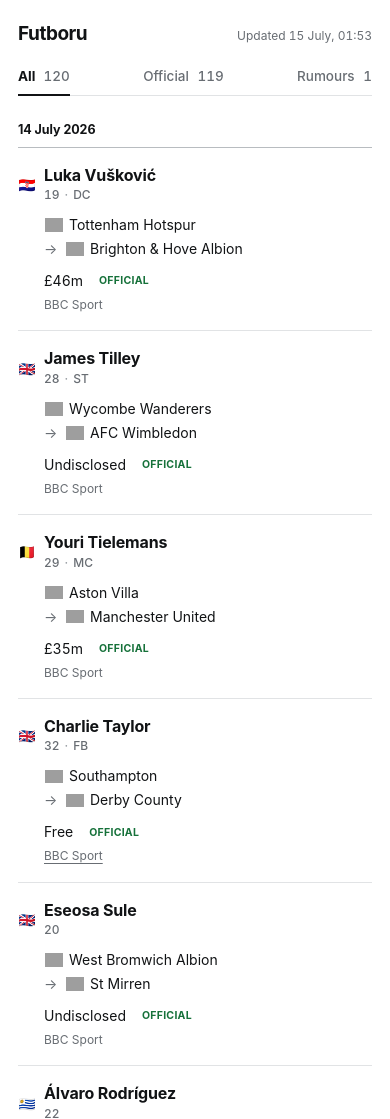
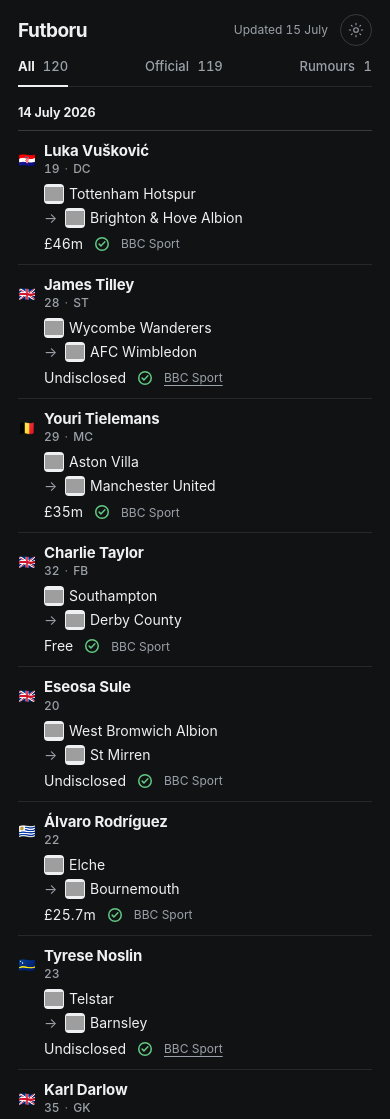
Before and after one commit to AlptoKolega/Futboru, a website: page index.html in a window 390 px wide. Shown: the top 1119 px of the page. Drawn offline with Linux system fonts and the light colour scheme; grey boxes are pictures that could not be loaded; a web font is replaced by a local one.

Commit message:
Add dense dark-first transfer feed

```diff
--- a/app.js
+++ b/app.js
@@ -1,6 +1,8 @@
 const elements = {
   freshness: document.querySelector("#freshness"),
   feed: document.querySelector("#feed"),
+  themeColor: document.querySelector("#theme-color"),
+  themeToggle: document.querySelector("#theme-toggle"),
   filters: [...document.querySelectorAll("[data-filter]")],
   counts: {
     all: document.querySelector("#count-all"),
@@ -24,13 +26,6 @@
 const updateDate = new Intl.DateTimeFormat("en-GB", {
   day: "numeric",
   month: "long",
-  timeZone: "Europe/Warsaw",
-});
-
-const updateTime = new Intl.DateTimeFormat("en-GB", {
-  hour: "2-digit",
-  minute: "2-digit",
-  hour12: false,
   timeZone: "Europe/Warsaw",
 });
 
@@ -64,11 +59,13 @@
 function formatFreshness(timestamp) {
   const date = new Date(timestamp);
   if (Number.isNaN(date.getTime())) return "Update pending";
-  return `Updated ${updateDate.format(date)}, ${updateTime.format(date)}`;
+  return `Updated ${updateDate.format(date)}`;
 }
 
 function statusLabel(status) {
-  return status === "official" ? "Official" : "Rumour";
+  if (status === "official") return "Official";
+  if (status === "rumour") return "Rumour";
+  return "Unknown status";
 }
 
 function safeText(value, fallback = "—") {
@@ -160,6 +157,7 @@
   crestSlot.className = "club-crest-slot";
   crestSlot.setAttribute("aria-hidden", "true");
   if (crestUrl) {
+    crestSlot.classList.add("has-crest");
     const crest = document.createElement("img");
     crest.className = "club-crest";
     crest.src = crestUrl;
@@ -193,12 +191,49 @@
   return cell;
 }
 
+function svgNode(name, attributes) {
+  const node = document.createElementNS("http://www.w3.org/2000/svg", name);
+  for (const [attribute, value] of Object.entries(attributes)) node.setAttribute(attribute, value);
+  return node;
+}
+
+function statusElement(status) {
+  const kind = status === "official" || status === "rumour" ? status : "unknown";
+  const label = statusLabel(status);
+  const wrapper = document.createElement("span");
+  wrapper.className = `status status-${kind}`;
+  wrapper.title = label;
+
+  const icon = svgNode("svg", {
+    class: "status-icon",
+    viewBox: "0 0 16 16",
+    "aria-hidden": "true",
+    focusable: "false",
+  });
+  icon.append(svgNode("circle", { cx: "8", cy: "8", r: "6.25" }));
+
+  if (kind === "official") {
+    icon.append(svgNode("path", { d: "m5.15 8.15 1.75 1.75 4-4.15" }));
+  } else {
+    icon.append(
+      svgNode("path", { d: "M6.25 6.15a1.9 1.9 0 1 1 2.2 2.75c-.3.15-.45.4-.45.75v.15" }),
+      svgNode("circle", { cx: "8", cy: "11.35", r: ".7", fill: "currentColor", stroke: "none" }),
+    );
+  }
+
+  const accessibleLabel = document.createElement("span");
+  accessibleLabel.className = "sr-only";
+  accessibleLabel.textContent = `Status: ${label}`;
+  wrapper.append(icon, accessibleLabel);
+  return wrapper;
+}
+
 function detailsElement(transfer) {
   const details = document.createElement("span");
   details.className = "row-details";
 
   details.append(textCell("fee", transfer.fee));
-  details.append(textCell(`status status-${transfer.status}`, statusLabel(transfer.status)));
+  details.append(statusElement(transfer.status));
 
   const sourceCell = document.createElement("span");
   sourceCell.className = "source-cell";
@@ -213,14 +248,6 @@
     source.setAttribute("aria-label", `${safeText(transfer.sourceName, "Source")} — opens in a new tab`);
   }
   sourceCell.append(source);
-
-  if (transfer.time && transfer.time !== "—") {
-    const divider = document.createElement("span");
-    divider.className = "source-divider";
-    divider.textContent = "·";
-    divider.setAttribute("aria-hidden", "true");
-    sourceCell.append(divider, textCell("time", transfer.time));
-  }
 
   details.append(sourceCell);
   return details;
@@ -347,6 +374,22 @@
   render();
 }
 
+function setTheme(theme, persist = false) {
+  const nextTheme = theme === "light" ? "light" : "dark";
+  const nextLabel = nextTheme === "dark" ? "Switch to light theme" : "Switch to dark theme";
+  document.documentElement.dataset.theme = nextTheme;
+  document.documentElement.style.colorScheme = nextTheme;
+  elements.themeColor.content = nextTheme === "dark" ? "#101214" : "#ffffff";
+  elements.themeToggle.setAttribute("aria-label", nextLabel);
+  elements.themeToggle.title = nextLabel;
+
+  if (persist) {
+    try {
+      localStorage.setItem("futboru-theme", nextTheme);
+    } catch {}
+  }
+}
+
 async function loadFeed() {
   const cacheWindow = Math.floor(Date.now() / 300_000);
   const response = await fetch(`./data/transfers.json?v=${cacheWindow}`, { cache: "no-store" });
@@ -365,6 +408,17 @@
   filter.addEventListener("click", () => setFilter(filter.dataset.filter));
 }
 
+elements.themeToggle.addEventListener("click", () => {
+  setTheme(document.documentElement.dataset.theme === "dark" ? "light" : "dark", true);
+});
+
+window.addEventListener("storage", (event) => {
+  if (event.key !== "futboru-theme") return;
+  setTheme(event.newValue === "light" ? "light" : "dark");
+});
+
+setTheme(document.documentElement.dataset.theme);
+
 loadFeed().catch((error) => {
   console.error(error);
   elements.feed.setAttribute("aria-busy", "false");
--- a/index.html
+++ b/index.html
@@ -1,5 +1,5 @@
 <!doctype html>
-<html lang="en">
+<html lang="en" data-theme="dark">
   <head>
     <meta charset="UTF-8" />
     <meta name="viewport" content="width=device-width, initial-scale=1" />
@@ -7,9 +7,21 @@
       name="description"
       content="A source-backed feed of official football transfers and credible rumours."
     />
-    <meta name="color-scheme" content="light" />
-    <meta name="theme-color" content="#ffffff" />
+    <meta name="color-scheme" content="dark light" />
+    <meta id="theme-color" name="theme-color" content="#101214" />
     <title>Futboru — football transfer feed</title>
+    <script>
+      (() => {
+        let theme = "dark";
+        try {
+          const savedTheme = localStorage.getItem("futboru-theme");
+          if (savedTheme === "light" || savedTheme === "dark") theme = savedTheme;
+        } catch {}
+        document.documentElement.dataset.theme = theme;
+        document.documentElement.style.colorScheme = theme;
+        document.querySelector("#theme-color").content = theme === "dark" ? "#101214" : "#ffffff";
+      })();
+    </script>
     <link rel="stylesheet" href="./styles.css" />
     <script type="module" src="./app.js"></script>
   </head>
@@ -17,13 +29,7 @@
     <div class="page-shell">
       <header class="site-header">
         <a class="wordmark" href="./" aria-label="Futboru home">Futboru</a>
-        <p class="freshness" id="freshness">Checking for updates…</p>
-      </header>
-
-      <main>
-        <h1 class="sr-only">Football transfers</h1>
-
-        <nav class="filters" aria-label="Filter transfers by status">
+        <div class="filters" role="group" aria-label="Filter transfers by status">
           <button class="filter is-active" type="button" data-filter="all" aria-pressed="true">
             All <span class="filter-count" id="count-all">0</span>
           </button>
@@ -33,7 +39,29 @@
           <button class="filter" type="button" data-filter="rumour" aria-pressed="false">
             Rumours <span class="filter-count" id="count-rumour">0</span>
           </button>
-        </nav>
+        </div>
+        <div class="header-meta">
+          <p class="freshness" id="freshness">Checking for updates…</p>
+          <button
+            class="theme-toggle"
+            id="theme-toggle"
+            type="button"
+            aria-label="Switch to light theme"
+            title="Switch to light theme"
+          >
+            <svg class="theme-icon theme-icon-sun" viewBox="0 0 24 24" aria-hidden="true" focusable="false">
+              <circle cx="12" cy="12" r="3.5"></circle>
+              <path d="M12 2v2M12 20v2M4.93 4.93l1.42 1.42M17.65 17.65l1.42 1.42M2 12h2M20 12h2M4.93 19.07l1.42-1.42M17.65 6.35l1.42-1.42"></path>
+            </svg>
+            <svg class="theme-icon theme-icon-moon" viewBox="0 0 24 24" aria-hidden="true" focusable="false">
+              <path d="M20.7 15.1A8.5 8.5 0 1 1 8.9 3.3a6.8 6.8 0 0 0 11.8 11.8Z"></path>
+            </svg>
+          </button>
+        </div>
+      </header>
+
+      <main>
+        <h1 class="sr-only">Football transfers</h1>
 
         <div class="feed" id="feed" aria-live="polite" aria-busy="true">
           <p class="loading">Loading the latest moves…</p>
--- a/styles.css
+++ b/styles.css
@@ -17,18 +17,38 @@
 }
 
 :root {
+  color-scheme: dark;
+  --background: #101214;
+  --text: #eef0f2;
+  --muted: #9ba1a8;
+  --faint: #70767d;
+  --rule: #25292d;
+  --rule-strong: #363b41;
+  --official: #63c982;
+  --rumour: #d9a441;
+  --focus: #8dbaff;
+  --control-hover: #191c1f;
+  --crest-background: #eef0f2;
+  --flag-outline: rgb(255 255 255 / 14%);
+  --page-width: 1240px;
+  --page-gutter: clamp(18px, 3.7vw, 50px);
+  --font: "Instrument Sans Variable", Inter, ui-sans-serif, system-ui, -apple-system, BlinkMacSystemFont, "Segoe UI", sans-serif;
+}
+
+html[data-theme="light"] {
+  color-scheme: light;
   --background: #ffffff;
   --text: #111315;
   --muted: #686d73;
-  --faint: #92979d;
-  --rule: #e1e3e5;
-  --rule-strong: #b8bcc0;
+  --faint: #72777d;
+  --rule: #eceef0;
+  --rule-strong: #d9dde1;
   --official: #16713a;
-  --rumour: #ac4329;
+  --rumour: #985b00;
   --focus: #075ecc;
-  --page-width: 1240px;
-  --page-gutter: clamp(18px, 3.7vw, 50px);
-  --font: "Instrument Sans Variable", Inter, ui-sans-serif, system-ui, -apple-system, BlinkMacSystemFont, "Segoe UI", sans-serif;
+  --control-hover: #f4f5f6;
+  --crest-background: transparent;
+  --flag-outline: rgb(17 19 21 / 10%);
 }
 
 * {
@@ -81,15 +101,16 @@
 .page-shell {
   width: min(100%, calc(var(--page-width) + (2 * var(--page-gutter))));
   margin: 0 auto;
-  padding: 30px var(--page-gutter) 44px;
+  padding: 18px var(--page-gutter) 40px;
 }
 
 .site-header {
-  display: flex;
-  align-items: baseline;
-  justify-content: space-between;
-  gap: 24px;
-  margin-bottom: 27px;
+  display: grid;
+  grid-template-columns: max-content minmax(0, 1fr) max-content;
+  align-items: center;
+  gap: clamp(18px, 3vw, 42px);
+  margin-bottom: 22px;
+  border-bottom: 1px solid var(--rule);
 }
 
 .wordmark {
@@ -109,24 +130,73 @@
   text-align: right;
 }
 
+.header-meta {
+  display: flex;
+  align-items: center;
+  justify-content: flex-end;
+  gap: 12px;
+}
+
+.theme-toggle {
+  display: inline-flex;
+  width: 32px;
+  height: 32px;
+  flex: 0 0 32px;
+  align-items: center;
+  justify-content: center;
+  padding: 0;
+  border: 1px solid var(--rule-strong);
+  border-radius: 50%;
+  background: transparent;
+  color: var(--muted);
+  cursor: pointer;
+}
+
+.theme-toggle:hover {
+  background: var(--control-hover);
+  color: var(--text);
+}
+
+.theme-icon {
+  display: block;
+  width: 16px;
+  height: 16px;
+  fill: none;
+  stroke: currentColor;
+  stroke-linecap: round;
+  stroke-linejoin: round;
+  stroke-width: 1.6;
+}
+
+.theme-icon-moon,
+html[data-theme="light"] .theme-icon-sun {
+  display: none;
+}
+
+html[data-theme="light"] .theme-icon-moon {
+  display: block;
+}
+
 .filters {
   display: flex;
-  align-items: stretch;
-  gap: 32px;
+  align-self: stretch;
+  align-items: center;
+  justify-self: center;
+  gap: 24px;
   margin: 0;
-  border-bottom: 1px solid var(--rule);
 }
 
 .filter {
   position: relative;
   appearance: none;
   margin: 0;
-  padding: 0 0 11px;
+  height: 44px;
+  padding: 0;
   border: 0;
   background: transparent;
   color: var(--muted);
   font-family: var(--font);
-  font-size: 14px;
+  font-size: 13px;
   font-weight: 500;
   line-height: 1.25;
   cursor: pointer;
@@ -164,7 +234,7 @@
 }
 
 .feed {
-  margin-top: 29px;
+  margin-top: 0;
 }
 
 .loading,
@@ -184,12 +254,12 @@
 }
 
 .date-group + .date-group {
-  margin-top: 32px;
+  margin-top: 24px;
 }
 
 .date-heading {
   margin: 0;
-  padding: 0 0 10px;
+  padding: 0 0 8px;
   border-bottom: 1px solid var(--rule-strong);
   font-size: 13px;
   font-weight: 650;
@@ -207,7 +277,7 @@
   display: grid;
   grid-template-columns: 18px minmax(150px, 0.92fr) minmax(360px, 2.1fr) minmax(286px, 1.35fr);
   column-gap: 8px;
-  min-height: 59px;
+  min-height: 46px;
   align-items: center;
   border-bottom: 1px solid var(--rule);
   font-size: 14px;
@@ -237,7 +307,7 @@
 
 .flag.has-image::after {
   position: absolute;
-  border: 1px solid rgb(17 19 21 / 10%);
+  border: 1px solid var(--flag-outline);
   border-radius: inherit;
   content: "";
   inset: 0;
@@ -261,7 +331,7 @@
   min-width: 0;
   flex-direction: column;
   align-items: flex-start;
-  gap: 3px;
+  gap: 2px;
 }
 
 .player-link,
@@ -300,7 +370,7 @@
 }
 
 .meta-divider,
-.source-divider {
+.status-unknown {
   color: var(--faint);
 }
 
@@ -326,6 +396,11 @@
   flex: 0 0 22px;
   align-items: center;
   justify-content: center;
+}
+
+.club-crest-slot.has-crest {
+  border-radius: 4px;
+  background: var(--crest-background);
 }
 
 .club-crest {
@@ -357,14 +432,13 @@
 
 .row-details {
   display: grid;
-  grid-template-columns: minmax(82px, 0.75fr) 72px minmax(104px, 1fr);
-  column-gap: 13px;
+  grid-template-columns: minmax(74px, 0.65fr) 18px minmax(104px, 1fr);
+  column-gap: 12px;
   min-width: 0;
   align-items: center;
 }
 
-.fee,
-.time {
+.fee {
   font-variant-numeric: tabular-nums;
 }
 
@@ -376,10 +450,23 @@
 }
 
 .status {
-  font-size: 10.5px;
-  font-weight: 700;
-  letter-spacing: 0.025em;
-  text-transform: uppercase;
+  display: inline-flex;
+  width: 18px;
+  height: 18px;
+  align-items: center;
+  justify-content: center;
+  line-height: 1;
+}
+
+.status-icon {
+  display: block;
+  width: 16px;
+  height: 16px;
+  fill: none;
+  stroke: currentColor;
+  stroke-linecap: round;
+  stroke-linejoin: round;
+  stroke-width: 1.5;
 }
 
 .status-official {
@@ -393,8 +480,7 @@
 .source-cell {
   display: flex;
   min-width: 0;
-  align-items: baseline;
-  gap: 5px;
+  align-items: center;
   color: var(--muted);
   font-size: 12px;
 }
@@ -403,11 +489,6 @@
   display: block;
   min-width: 0;
   text-decoration: underline;
-}
-
-.source-divider,
-.time {
-  flex: 0 0 auto;
 }
 
 .methodology {
@@ -426,7 +507,7 @@
   }
 
   .row-details {
-    grid-template-columns: minmax(72px, 0.7fr) 65px minmax(92px, 1fr);
+    grid-template-columns: minmax(66px, 0.65fr) 18px minmax(92px, 1fr);
     column-gap: 9px;
   }
 
@@ -441,34 +522,23 @@
 
 @media (max-width: 820px) {
   .page-shell {
-    padding-top: 24px;
+    padding-top: 14px;
   }
 
   .site-header {
-    gap: 16px;
-    margin-bottom: 24px;
+    margin-bottom: 18px;
   }
 
   .freshness {
     font-size: 12px;
   }
 
-  .filters {
-    justify-content: space-between;
-    gap: 8px;
-  }
-
   .filter {
-    padding-bottom: 10px;
-    font-size: 13.5px;
-  }
-
-  .feed {
-    margin-top: 26px;
+    font-size: 13px;
   }
 
   .date-group + .date-group {
-    margin-top: 34px;
+    margin-top: 24px;
   }
 
   .date-heading {
@@ -481,7 +551,7 @@
     grid-template-columns: 18px minmax(0, 1fr);
     gap: 0 8px;
     min-height: 0;
-    padding: 17px 0 18px;
+    padding: 10px 0 11px;
     font-size: 14px;
     line-height: 1.28;
   }
@@ -498,13 +568,13 @@
   .player-cell {
     grid-column: 2;
     grid-row: 1;
-    gap: 3px;
+    gap: 2px;
   }
 
   .player-link,
   .player-name {
     overflow: visible;
-    font-size: 16px;
+    font-size: 15px;
     text-overflow: clip;
     white-space: normal;
   }
@@ -519,7 +589,7 @@
     grid-row: 2;
     grid-template-columns: 16px minmax(0, 1fr);
     gap: 4px 5px;
-    margin-top: 12px;
+    margin-top: 7px;
   }
 
   .from-club {
@@ -561,15 +631,15 @@
     display: grid;
     grid-column: 2;
     grid-row: 3;
-    grid-template-columns: max-content max-content;
-    gap: 7px 16px;
-    justify-content: start;
-    margin-top: 13px;
+    grid-template-columns: max-content 18px minmax(0, 1fr);
+    gap: 0 10px;
+    width: 100%;
+    margin-top: 7px;
   }
 
   .source-cell {
-    grid-column: 1 / 3;
-    grid-row: 2;
+    grid-column: 3;
+    grid-row: 1;
     font-size: 12px;
   }
 
@@ -579,19 +649,50 @@
   }
 }
 
-@media (max-width: 360px) {
+@media (max-width: 680px) {
   .site-header {
-    align-items: flex-start;
-    flex-direction: column;
-    gap: 7px;
+    grid-template-areas:
+      "wordmark meta"
+      "filters filters";
+    grid-template-columns: max-content minmax(0, 1fr);
+    column-gap: 12px;
+    row-gap: 0;
   }
 
-  .freshness {
-    text-align: left;
+  .wordmark {
+    grid-area: wordmark;
+  }
+
+  .header-meta {
+    grid-area: meta;
+    justify-self: end;
+  }
+
+  .filters {
+    grid-area: filters;
+    width: 100%;
+    height: 40px;
+    justify-content: space-between;
+    justify-self: stretch;
+    gap: 8px;
   }
 
   .filter {
-    font-size: 13px;
+    height: 40px;
+  }
+}
+
+@media (max-width: 360px) {
+  .site-header {
+    column-gap: 10px;
+  }
+
+  .header-meta {
+    gap: 8px;
+  }
+
+  .filter {
+    font-size: 12.5px;
   }
 }
 
```
